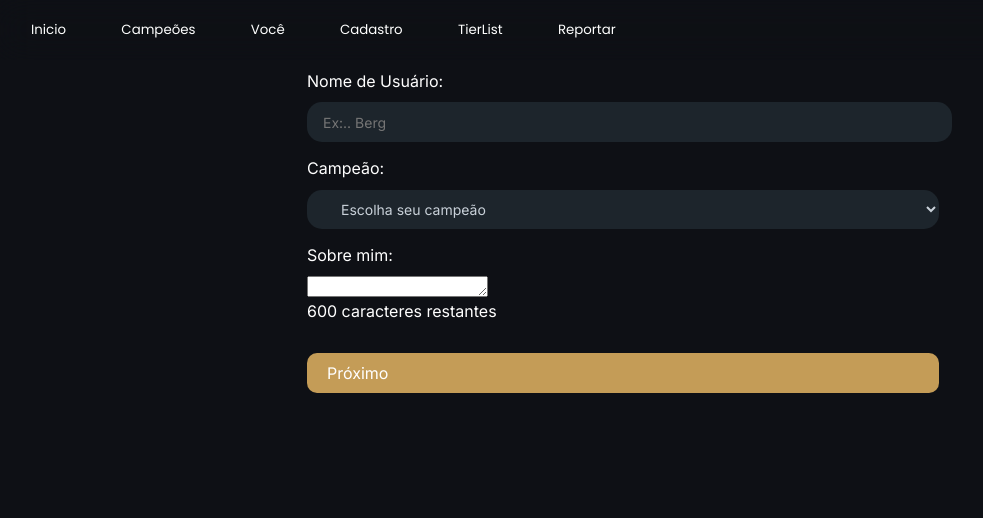
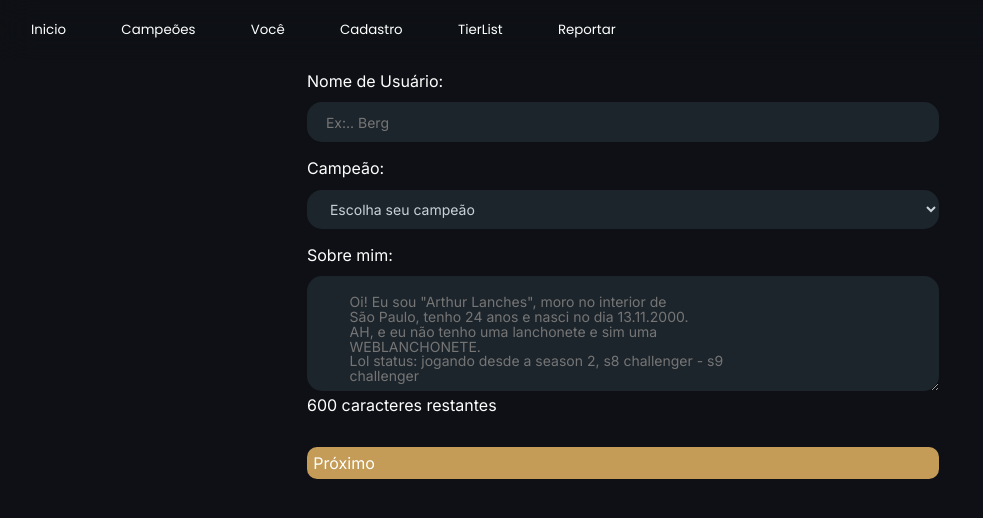
Before and after one commit to senamiguel/monochampionbr, an Angular app: page /create-profile in a window 1280 px wide. Shown: the top 518 px of the page, without its empty margins (17-1000 px from the left). Built offline with nearby package versions, Linux system fonts and the light colour scheme; a web font is replaced by a local one.

Commit message:
alternando css

```diff
--- a/src/app/components/create-profile/create-profile.component.css
+++ b/src/app/components/create-profile/create-profile.component.css
@@ -4,11 +4,13 @@ form {
   width: 50%;
   margin: 5% auto;
 }
+
 .space {
   display: flex;
   flex-direction: column;
   gap: 1em;
 }
+
 .form-item {
   display: flex;
   flex-direction: column;
@@ -19,6 +21,7 @@ label {
   color: white;
   margin-bottom: 0.5em;
 }
+
 input {
   background: none;
   border: none;
@@ -26,13 +29,14 @@ input {
   font-size: 14px;
   background-color: #1d252c;
   border-radius: 15px;
-  padding: 10px 16px;
+  padding: 10px 0 10px 3%;
   width: 97%;
   resize: vertical;
   height: 20px;
   overflow: hidden;
   font-family: inherit;
 }
+
 select {
   background: none;
   border: none;
@@ -40,7 +44,7 @@ select {
   font-size: 14px;
   background-color: #1d252c;
   border-radius: 15px;
-  padding: 10px 30px;
+  padding: 10px 3%;
   width: 100%;
   resize: vertical;
   font-family: inherit;
@@ -55,6 +59,7 @@ select {
   padding: 20px 0;
   overflow-y: auto;
 }
+
 .item {
   display: grid;
   grid-template-columns: repeat(7, 12%);
@@ -80,25 +85,33 @@ select {
 .item img {
   border-radius: 50%;
 }
-#about-me {
+
+#bioText {
   background: none;
   border: none;
   color: #c9d1d9;
   font-size: 14px;
   background-color: #1d252c;
   border-radius: 15px;
-  padding: 10px 16px;
+  line-height: 130%;
+  padding: 5px 0px 10px 3%;
   width: 97%;
   resize: vertical;
+  text-align: left;
   min-height: 100px;
   overflow: hidden;
   font-family: inherit;
 }
+
+#bioText::placeholder {
+  line-height: 105%;
+}
+
 .button {
   background-color: #c49c57;
   border: none;
   color: #ffffff;
-  padding: 10px 20px;
+  padding: 1%;
   margin-top: 1em;
   border-radius: 10px;
   cursor: pointer;
@@ -111,6 +124,7 @@ select {
 .image-icon:hover {
   cursor: pointer;
 }
+
 .selected {
   outline: 2px solid #c49c57;
   box-shadow: 0 0 15px #c49c57;
--- a/src/app/components/profile/profile.component.css
+++ b/src/app/components/profile/profile.component.css
@@ -1,131 +1,172 @@
-form {
-  display: flex;
-  flex-direction: column;
+.grid-container {
   width: 50%;
   margin: 5% auto;
+  display: grid;
+  grid-template-areas:
+    "profile      actions"
+    "about-me     about-me"
+    "accounts     accounts"
+    "comments     comments";
+  grid-column-gap: 15em;
+  justify-content: center;
+  padding: 20px;
 }
 
-.space {
+.app-comment{
+  grid-area: comments;
+}
+
+.profile__theme{
+  background-color: black;
+}
+
+.profile {
+  grid-area: profile;
+  display: flex;
+  gap: 2em;
+}
+.person {
   display: flex;
   flex-direction: column;
   gap: 1em;
 }
-
-.form-item {
+.icons {
   display: flex;
-  flex-direction: column;
-  gap: 0.2em;
+  gap: 2em;
+  gap: 0.5em;
+  justify-content: center;
+}
+.nick{
+  min-width: 260px;
+}
+.icons img {
+  border-radius: 50%;
+}
+.profile p {
+  color: rgb(147 173 200);
 }
 
-label {
-  color: white;
-  margin-bottom: 0.5em;
+.actions {
+  display: flex;
+  grid-area: actions;
+  align-self: center;
+  justify-content: end;
+  gap: 0.5em;
+}
+.report {
+  grid-area: report;
+  display: flex;
+  border: 1px solid rgb(52 77 101);
+  -webkit-border-radius: 030px;
+  -moz-border-radius: 030px;
+  border-radius: 020px;
+  justify-content: space-between;
+  padding: 0 5%;
+}
+.btn {
+  align-self: center;
+}
+.report button {
+  text-align: center;
+  background-color: #ff112d;
+}
+.report h1 {
+  font-size: 1.5em;
+  margin: 0;
+  padding: 15px 0 0 0;
+}
+.report p {
+  font-size: 0.8em;
+  color: rgb(147 173 200);
+  margin-top: 0;
+  padding: 3px 0 5px 0;
 }
 
-input {
-  background: none;
-  border: none;
-  color: #c9d1d9;
-  font-size: 14px;
-  background-color: #1d252c;
-  border-radius: 15px;
-  padding: 10px 0 10px 3%;
-  width: 97%;
-  resize: vertical;
-  height: 20px;
-  overflow: hidden;
-  font-family: inherit;
+.about-me {
+  min-height: 300px;
+  grid-area: about-me;
+  word-break: break-all;
 }
 
-select {
-  background: none;
-  border: none;
-  color: #c9d1d9;
-  font-size: 14px;
-  background-color: #1d252c;
-  border-radius: 15px;
-  padding: 10px 3%;
-  width: 100%;
-  resize: vertical;
-  font-family: inherit;
+:host {
+  display: block;
+  color: #ffffff;
+}
+.profile-container {
+  padding: 15px;
+  border-radius: 5px;
+  text-align: center;
 }
 
-.icons {
-  margin-top: 15px;
-  background-color: #1d252c;
-  height: 280px;
-  width: 100%;
-  border-radius: 25px;
-  padding: 20px 0;
-  overflow-y: auto;
+.profile-container img {
+  border-radius: 50%;
+  width: 80px;
+  margin-bottom: 10px;
+}
+.actions-container {
+  padding: 15px;
+  border-radius: 5px;
+  display: flex;
+  justify-content: space-between;
 }
 
-.item {
-  display: grid;
-  grid-template-columns: repeat(7, 12%);
-  grid-auto-rows: minmax(140px, auto);
-  justify-content: center;
-  gap: 1em;
-  align-items: center;
-  overflow-y: auto;
+#actions__curtir {
+  background-color: #c49c57;
 }
-
-@media (max-width: 1200px) {
-  .item {
-    grid-template-columns: repeat(4, 15%);
-  }
+#actions__seguir {
+  background-color: #243647;
 }
-
-@media (max-width: 768px) {
-  .item {
-    grid-template-columns: repeat(3, 24%);
-  }
-}
-
-.item img {
-  border-radius: 50%;
-}
-
-#bioText {
-  background: none;
-  border: none;
-  color: #c9d1d9;
-  font-size: 14px;
-  background-color: #1d252c;
-  border-radius: 15px;
-  line-height: 130%;
-  padding: 5px 0px 10px 3%;
-  width: 97%;
-  resize: vertical;
-  text-align: left;
-  min-height: 100px;
-  overflow: hidden;
-  font-family: inherit;
-}
-
-#bioText::placeholder {
-  line-height: 105%;
-}
-
-.button {
-  background-color: #c49c57;
+button {
+  background-color: #333333;
   border: none;
   color: #ffffff;
-  padding: 1%;
-  margin-top: 1em;
+  padding: 10px 20px;
   border-radius: 10px;
   cursor: pointer;
 }
 
-.image-icon {
-  cursor: pointer;
+button:hover {
+  background-color: #444444;
+}
+.social-media-container {
+  background-color: #1e1e1e;
+  padding: 15px;
+  border-radius: 5px;
 }
 
-.image-icon:hover {
-  cursor: pointer;
+.social-media-item {
+  margin-bottom: 10px;
 }
 
-.selected {
-  outline: 2px solid #c49c57;
-  box-shadow: 0 0 15px #c49c57;
+
+
+.actions__message {
+  line-break: anywhere;
+  padding-left: 65px;
 }
+.accounts {
+  grid-area: accounts;
+}
+.accounts__container {
+  display: flex;
+  gap: 1em;
+  justify-content: center;
+}
+.account {
+  border: 1px solid #333333;
+  display: flex;
+  min-height: 300px;
+  width: 30%;
+  min-width: 240px;
+  background-color: #11141a;
+  flex-direction: column;
+  border-radius: 15px;
+  padding: 10px;
+  align-items: center;
+}
+.icon {
+  border-radius: 50%;
+}
+.char-count {
+  color: rgb(147 173 200);
+}
```
